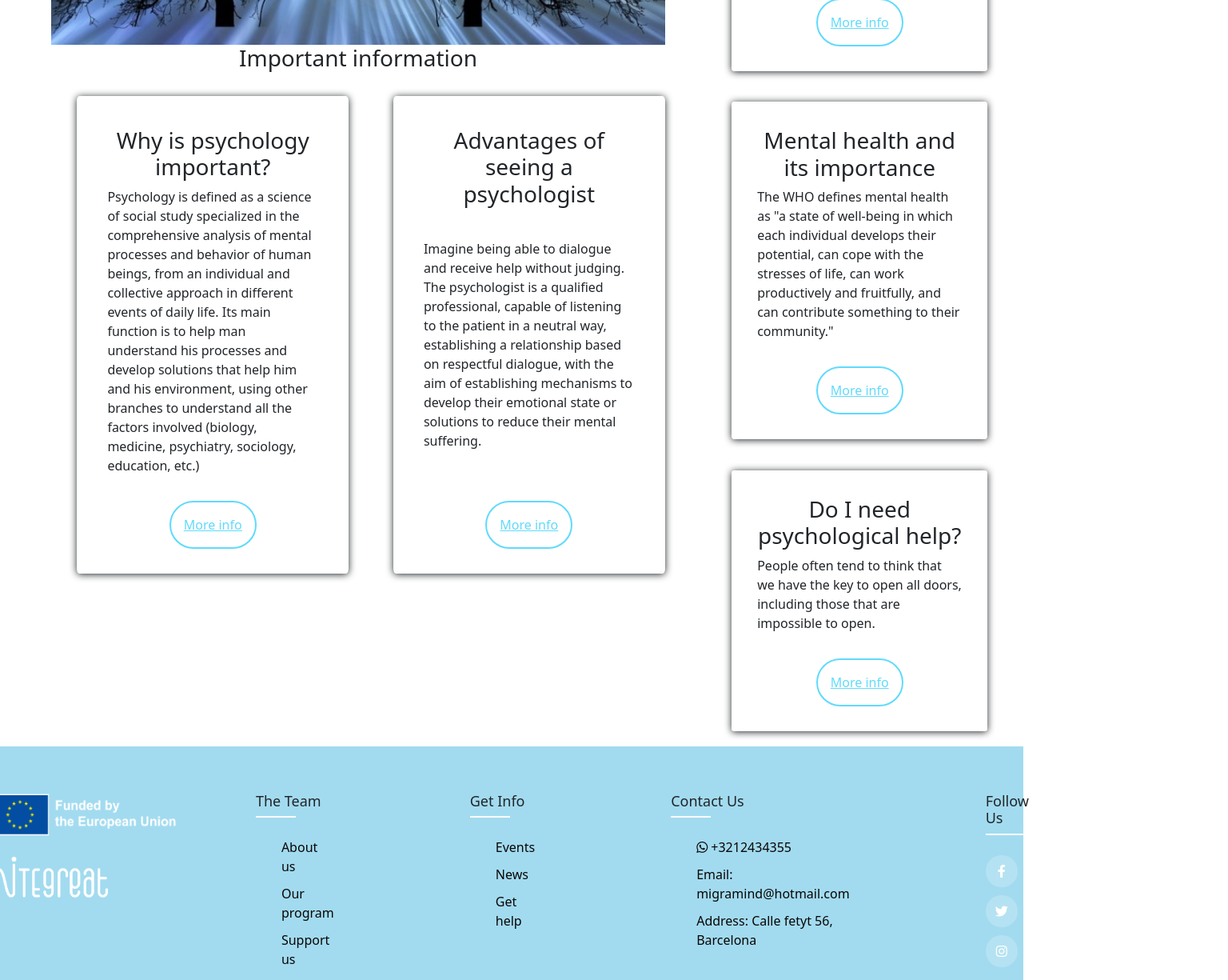
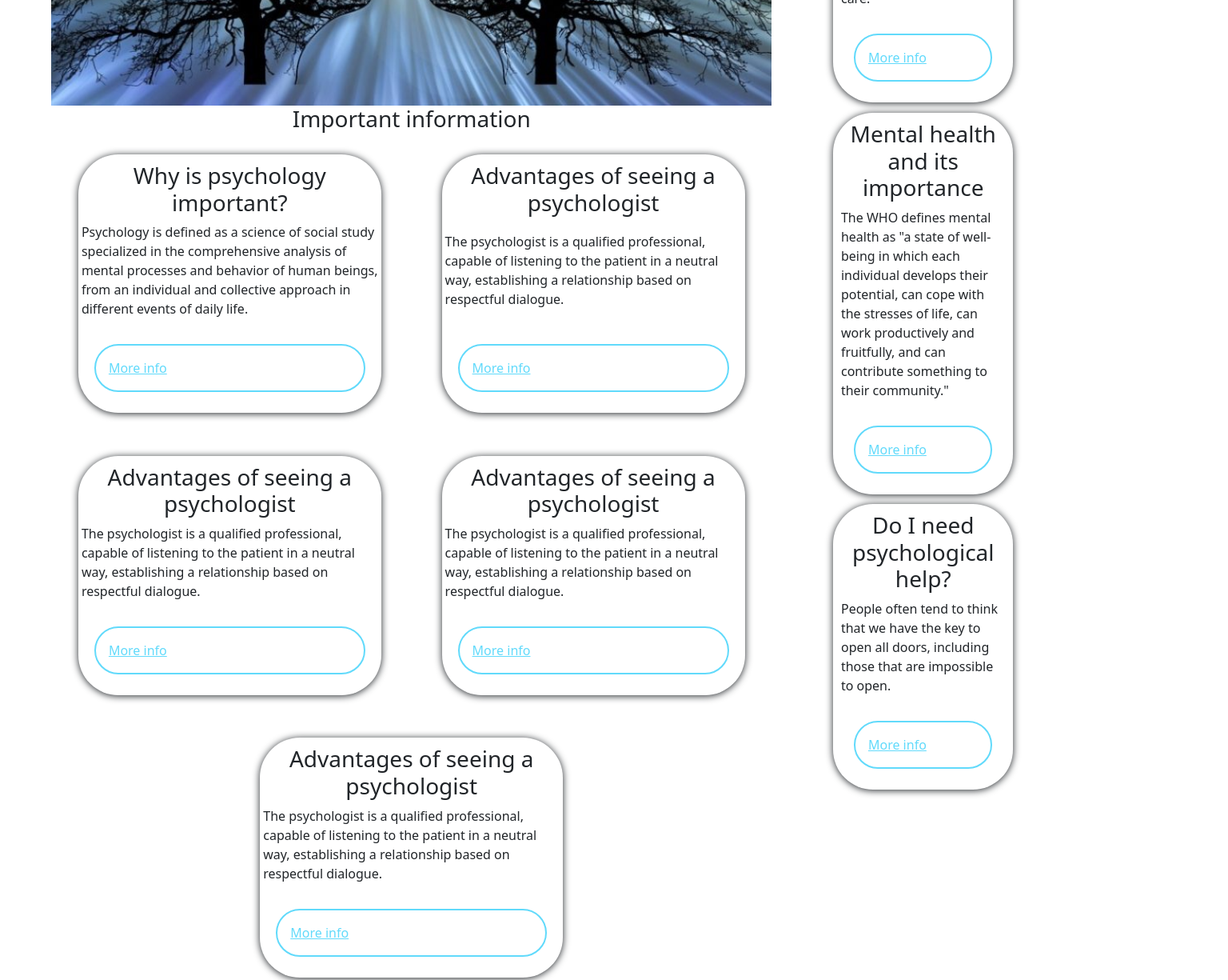
Before and after one commit to amandamov/psychosocial-resources-fe, a React (Create React App) app in the folder psychosocial-resources/: page /psychology in a window 1280 px wide. Shown: the part 520-1745 px from the top of the page at 80% size, 1536 px wide, since content can reach past the window. Built offline with nearby package versions, Linux system fonts and the light colour scheme.

Commit message:
add card to psycology

```diff
--- a/psychosocial-resources/src/App.css
+++ b/psychosocial-resources/src/App.css
@@ -18,6 +18,7 @@
 }
 
 /*Header css start here*/
+
 
 .d-block{
   display: block;
@@ -62,6 +63,7 @@
   transition: transform 200ms ease-in;
   width: 40%;
   margin: 5% auto 5% auto;
+  padding: 10px;
 }
 
 .hr{
--- a/psychosocial-resources/src/routes/psychology/Psychology.css
+++ b/psychosocial-resources/src/routes/psychology/Psychology.css
@@ -4,7 +4,9 @@
     flex-direction: row;
     padding: 0%;
 }
-
+.sidebar .card_event{
+    width: 90%;
+}
 .main {
     display: flex;
     flex-direction: column;
@@ -17,9 +19,7 @@
 }
 
 .sidebar {
-    display: flex;
-    flex-direction: column;
-    min-width: 50%;
+
     padding-top: 5%;
     align-items: flex-start;
 }
@@ -30,7 +30,7 @@
 }
 
 .card-main {
-    width: 50%;
+    width: 40%;
     padding: 5%;
     margin-top: 3%;
     margin-bottom: 3%;
--- a/psychosocial-resources/src/routes/psychology/Psychology.js
+++ b/psychosocial-resources/src/routes/psychology/Psychology.js
@@ -5,35 +5,51 @@ const Psychology = () => {
     return(
         <div>
             <div className="page" >
-                <main className="main" >
+                <main className="main">
                     <img src={Psy} />
                     <h3 align="center">Important information</h3>
-                    <div className="card-bottom">
-                        <div className='card-main'>
+                    <div className="card-bottom" class="row row-cols-1 row-cols-md-2  g-2">
+                        <div className='card-main' class="card_event col-md-5">
                             <h3 align="center">Why is psychology important?</h3>
-                            <p>Psychology is defined as a science of social study specialized in the comprehensive analysis of mental processes and behavior of human beings, from an individual and collective approach in different events of daily life. Its main function is to help man understand his processes and develop solutions that help him and his environment, using other branches to understand all the factors involved (biology, medicine, psychiatry, sociology, education, etc.)</p>
+                            <p>Psychology is defined as a science of social study specialized in the comprehensive analysis of mental processes and behavior of human beings, from an individual and collective approach in different events of daily life.</p>
                             <a  class="ov-btn-grow-ellipse" target="blank" href='https://unibetas.com/que-es-la-psicologia'>More info</a>
                         </div>
-                        <div className='card-main'>
+                        <div className='card-main' class="card_event col-md-5">
                             <h3 align="center">Advantages of seeing a psychologist</h3>
-                            <p>Imagine being able to dialogue and receive help without judging. The psychologist is a qualified professional, capable of listening to the patient in a neutral way, establishing a relationship based on respectful dialogue, with the aim of establishing mechanisms to develop their emotional state or solutions to reduce their mental suffering.</p>
+                            <p>The psychologist is a qualified professional, capable of listening to the patient in a neutral way, establishing a relationship based on respectful dialogue.</p>
                             <a class="ov-btn-grow-ellipse" target="blank" href='https://mejorconsalud.as.com/7-motivos-ir-al-psicologo/'>More info</a>
                             </div>
+                            <div className='card-main' class="card_event col-md-5">
+                            <h3 align="center">Advantages of seeing a psychologist</h3>
+                            <p>The psychologist is a qualified professional, capable of listening to the patient in a neutral way, establishing a relationship based on respectful dialogue.</p>
+                            <a class="ov-btn-grow-ellipse" target="blank" href='https://mejorconsalud.as.com/7-motivos-ir-al-psicologo/'>More info</a>
+                            </div>
+                            <div className='card-main' class="card_event col-md-5">
+                            <h3 align="center">Advantages of seeing a psychologist</h3>
+                            <p>The psychologist is a qualified professional, capable of listening to the patient in a neutral way, establishing a relationship based on respectful dialogue.</p>
+                            <a class="ov-btn-grow-ellipse" target="blank" href='https://mejorconsalud.as.com/7-motivos-ir-al-psicologo/'>More info</a>
+                            </div>
+                            <div className='card-main'class="card_event col-md-5">
+                            <h3 align="center">Advantages of seeing a psychologist</h3>
+                            <p>The psychologist is a qualified professional, capable of listening to the patient in a neutral way, establishing a relationship based on respectful dialogue.</p>
+                            <a class="ov-btn-grow-ellipse" target="blank" href='https://mejorconsalud.as.com/7-motivos-ir-al-psicologo/'>More info</a>
+                            </div>
+
                     </div>
                 </main>
                 <div className="sidebar">
                     <h3 align="center">EVENTS</h3>
-                    <div className='card-side'>
+                    <div className='card-side' class="card_event ">
                         <h3 align="center">October 10th. World Mental Health Day (WHO)</h3>
                         <p>Its objectives are to raise awareness in society about mental disorders, fight against the stigmatization suffered by affected people and promote initiatives that improve care.</p>
                         <a class="ov-btn-grow-ellipse" target="blank" href='https://www.aquinoscuidamos.org/2021/09/18/guia-autocuidado/#:~:text=Actividades%20como%20cantar%2C%20bailar%2C%20tocar,y%20mejoran%20nuestra%20salud%20mental.'>More info</a>
                     </div>
-                    <div className='card-side'>
+                    <div className='card-side' class="card_event">
                         <h3 align="center">Mental health and its importance</h3>
                         <p>The WHO defines mental health as "a state of well-being in which each individual develops their potential, can cope with the stresses of life, can work productively and fruitfully, and can contribute something to their community."</p>
                         <a class="ov-btn-grow-ellipse" target="blank" href='https://www.who.int/es/news/item/03-06-2022-why-mental-health-is-a-priority-for-action-on-climate-change#:~:text=La%20OMS%20define%20la%20salud,aportar%20algo%20a%20su%20comunidad%C2%BB.'>More info</a>
                     </div>
-                    <div className='card-side'>
+                    <div className='card-side' class="card_event">
                         <h3 align="center">Do I need psychological help?</h3>
                         <p>People often tend to think that we have the key to open all doors, including those that are impossible to open.</p>
                         <a class="ov-btn-grow-ellipse" target="blank" href='https://cenitpsicologia.com/saber-necesito-ayuda-psicologica/'>More info</a>
```
